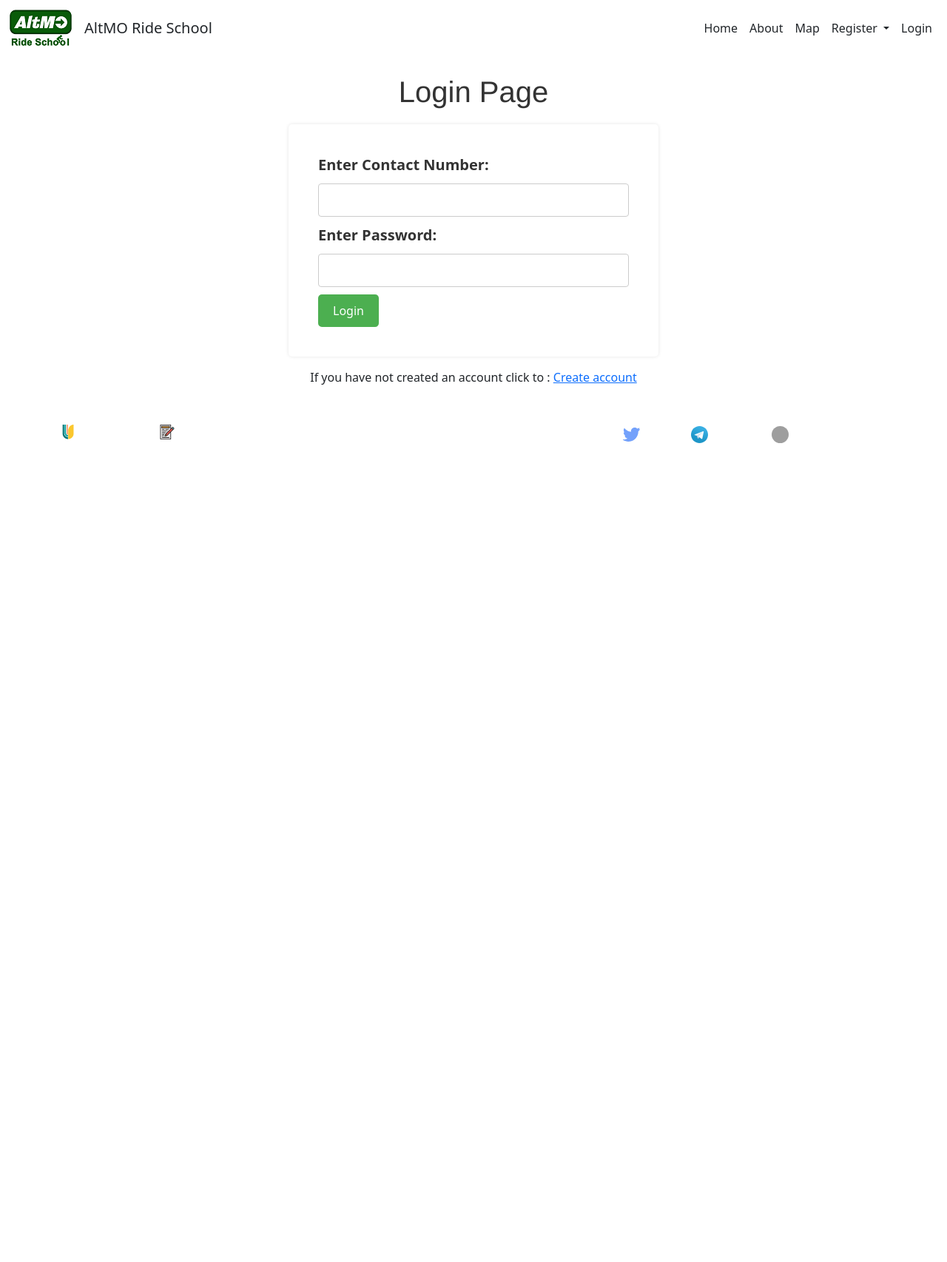
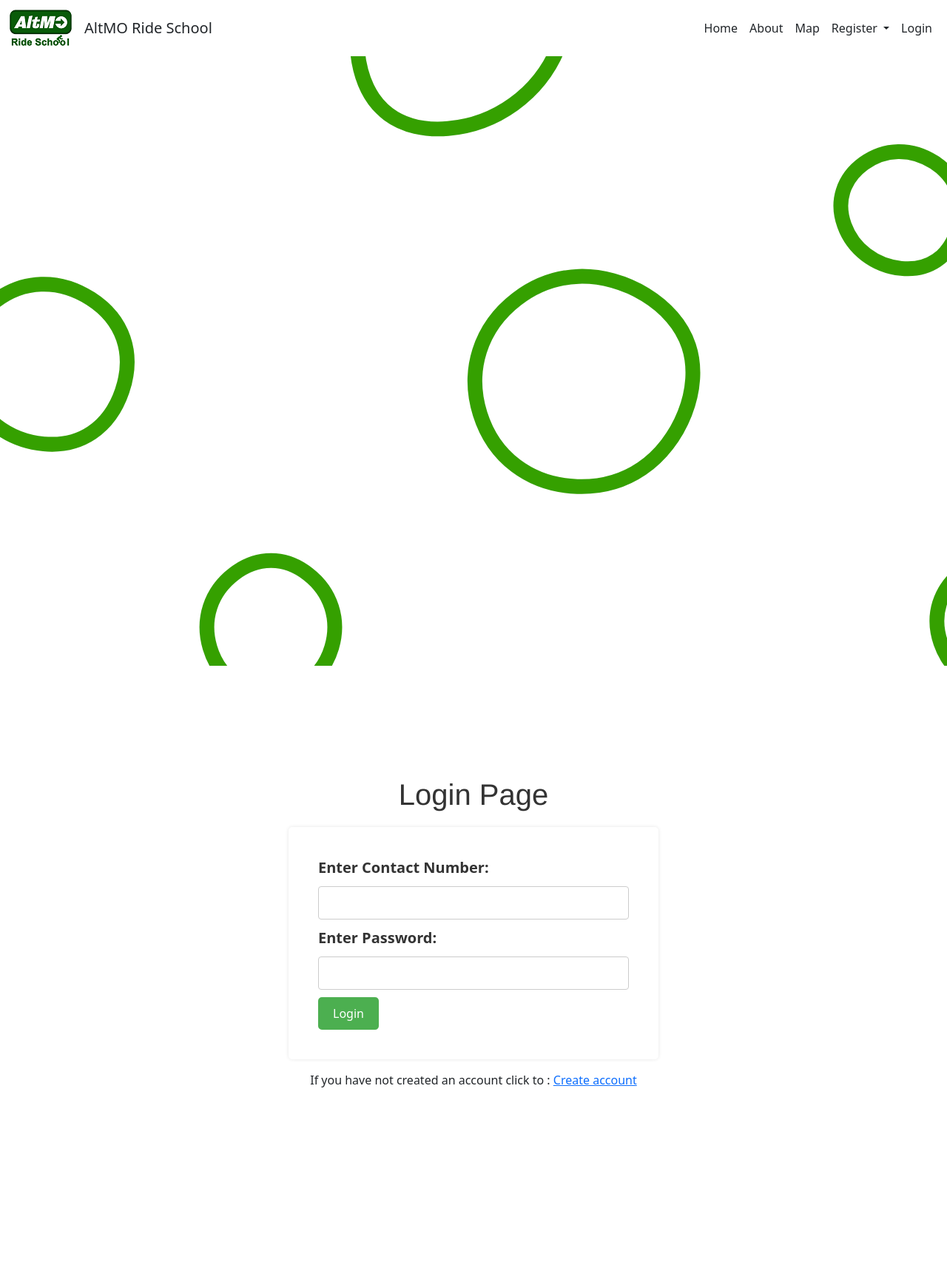
Before and after one commit to urbanmorph/rideschool, a Flask app: page /logins in a window 1280 px wide; the page is wider, and only the part inside the window is pictured. Shown: the top 1706 px of that part at 74% size. Before the commit the page ends 599 px from the top of that part, so only its background shows below. Run offline with Flask 3, Linux system fonts and the light colour scheme; parts of the project's set-up code (start-up, migrations or seed data) failed here and were passed over; grey boxes are pictures that could not be loaded.

Commit message:
added bg image to the login form

```diff
--- a/altmo_rideschool/templates/logins.html
+++ b/altmo_rideschool/templates/logins.html
@@ -8,8 +8,10 @@
 {% block title %} Homepage {% endblock %}
 
 {% block content %}
-    <div class="container" style="margin-top: 100px;">
-        <h1>Login Page</h1>
+    <div class="background-img">
+        <img class="blur-background" src="/static/Image/blob_scatter.svg" alt="Background Image">
+        <div class="container" style="margin-top: 150px; margin-bottom: 200px;" >
+            <h1 class="form-title">Login Page</h1>
             <form class="my-form" action="/check_logins" method="POST">
                 {{ form.csrf_token }}
                 <label for="contact">Enter Contact Number:</label>
@@ -29,6 +31,7 @@
                     });
                 </script>
             {% endif %}
-        <p style ="text-align: center;"> If you have not created an account click to : <a href="/signup">Create account </a></p>
+            <p style ="text-align: center;"> If you have not created an account click to : <a class="custom-link" href="/signup">Create account </a></p>
+        </div>
     </div>
 {% endblock %}
```
Lines whose indentation alone changed are shown as unchanged.
